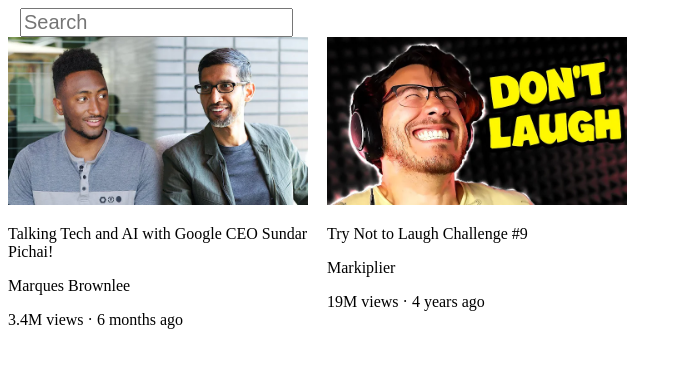
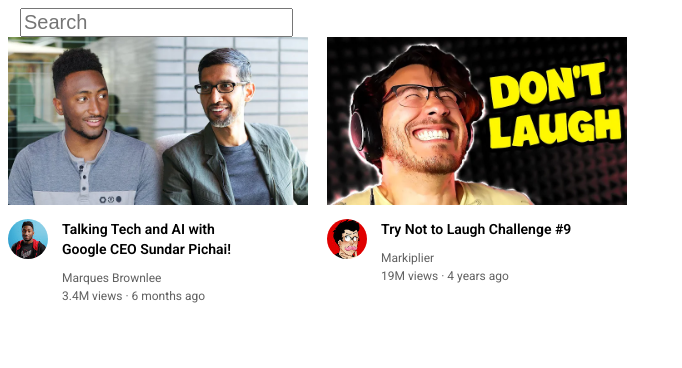
Before and after one commit to GenarikUCI/Personal_Website, a plain HTML site: page youtube.html in a window 1280 px wide. Shown: the whole page, without its empty margins (0-682 px from the left). Drawn offline with Linux system fonts and the light colour scheme.

Commit message:
css girds

```diff
--- a/youtube.html
+++ b/youtube.html
@@ -2,7 +2,18 @@
 <html>
 <head>
   <title>Youtube.com Clone</title>
+
+  <link rel="preconnect" href="https://fonts.googleapis.com">
+  <link rel="preconnect" href="https://fonts.gstatic.com" crossorigin>
+  <link href="https://fonts.googleapis.com/css2?family=Roboto:ital,wght@0,100..900;1,100..900&display=swap" rel="stylesheet">
+
   <style>
+    p{
+      font-family: Roboto, Arial;
+      margin-top:0;
+      margin-bottom:0;
+    }
+
     .thumbnail{
       width: 300px;
       object-fit: contain ;
@@ -17,16 +28,50 @@
 
 
     }
+
     .video-title{
-      width:300px;
+      margin-top: 0;
+      font-size: 14px;
+      font-weight: 600;
+      line-height: 20px;
+      margin-bottom: 12px;
     }
+
+    .video-author,
+    .video-stats{
+      font-size: 12px;
+      color: rgb(96,96,96);
+    }
+
+    .video-author{
+      margin-bottom: 4px;
+    }
+
+
     .video-preview{
       width: 300px;
       display:inline-block;
       vertical-align: top;
       margin-right: 15px;
     }
+    .channel-picture{
+      display: inline-block;
+      width: 50px;
+      vertical-align: top;
+    }
+    .video-info{
+      display: inline-block;
+      width: 200px;
 
+    }
+    .profile-picture{
+      width: 40px;
+      border-radius: 40px;
+    }
+
+    .thumbnail-row{
+      margin-bottom:10px
+    }
 
   </style>
 </head>
@@ -36,8 +81,11 @@
   <input class="search-bar" type="textbox" placeholder="Search">
   <div class="video-preview">
 
-    <img class= "thumbnail" src = "thumbnails/thumbnail-1.webp">
-
+    <div class="thumbnail-row">
+      <img class= "thumbnail" src = "thumbnails/thumbnail-1.webp"></div>
+    <div>
+      <div class="channel-picture"> <img class = "profile-picture" src="channel-pictures/channel-1.jpeg"></div>
+      <div class="video-info">
         <p class="video-title">
         Talking Tech and AI with Google CEO Sundar Pichai!
       </p>
@@ -48,11 +96,16 @@
         3.4M views &#183; 6 months ago
       </p>
     </div>
+    </div>
+  </div>
 
   <div class="video-preview">
 
-    <img class= "thumbnail" src = "thumbnails/thumbnail-2.webp">
-
+    <div class="thumbnail-row">
+      <img class= "thumbnail" src = "thumbnails/thumbnail-2.webp"></div>
+    <div>
+      <div class="channel-picture"> <img class = "profile-picture" src="channel-pictures/channel-2.jpeg"></div>
+      <div class="video-info">
         <p class="video-title">
         Try Not to Laugh Challenge #9
       </p>
@@ -63,6 +116,8 @@
         19M views &#183; 4 years ago
       </p>
     </div>
+    </div>
+  </div>
 
 
 </body>
```
Also changed, not shown: intro-to-html/grid.html (added, +7 -0 lines), channel-pictures/channel-1.jpeg (renamed from thumbnails/channel-pictures/channel-1.jpeg), channel-pictures/channel-2.jpeg (added), 1 other file. Lines whose indentation alone changed are shown as unchanged.
